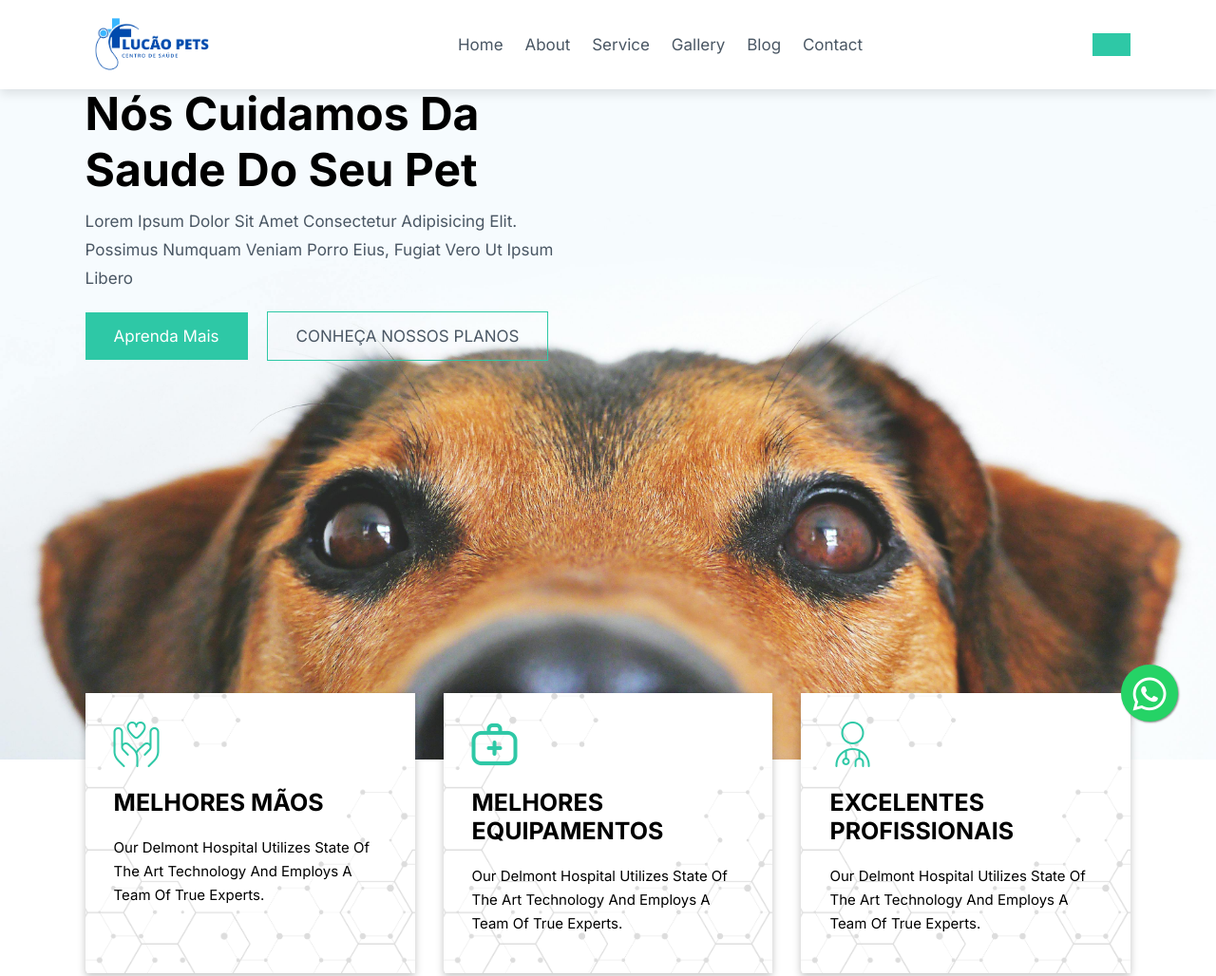
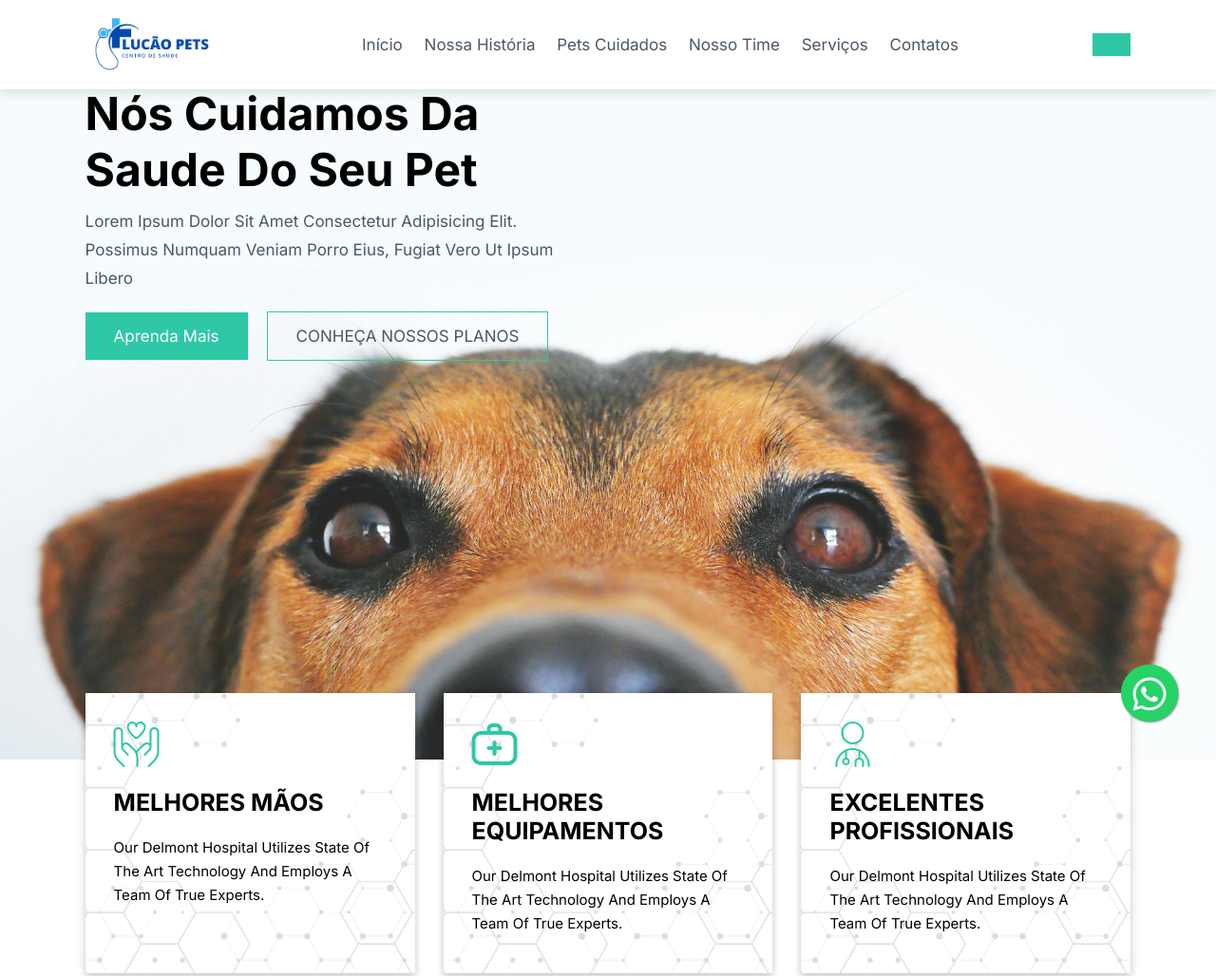
Before and after one commit to LucasAvenger/Luc-o-pets, a plain HTML site: page index.html in a window 1280 px wide. Shown: the top 1028 px of the page at 95% size. Drawn offline with nearby package versions, Linux system fonts and the light colour scheme.

Commit message:
Update index.html

```diff
--- a/index.html
+++ b/index.html
@@ -44,12 +44,12 @@
         <div class="logo"><img src="/assets/images/logo3.png" alt=""></div>
 
         <nav class="navbar">
-            <a href="#Home">Home</a>
-            <a href="#Home">About</a>
-            <a href="#Home">Service</a>
-            <a href="#Home">Gallery</a>
-            <a href="#Home">Blog</a>
-            <a href="#Home">Contact</a>
+            <a href="#Home">Início</a>
+            <a href="#Home">Nossa História</a>
+            <a href="#Home">Pets Cuidados</a>
+            <a href="#Home">Nosso time</a>
+            <a href="#Home">Serviços</a>
+            <a href="#Home">Contatos</a>
         </nav>
 
         <div class="right-icons">
```
